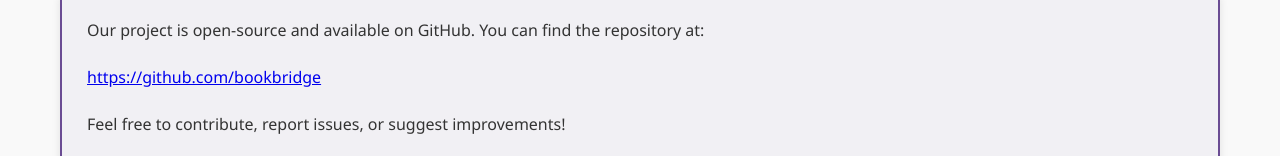
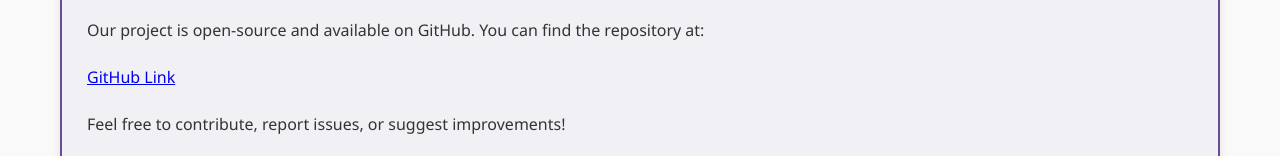
Before and after one commit to umeaimanMerchant/Group-5-A3-Project-Web-Look-and-Feel, a plain HTML site: page about.html in a window 1280 px wide. Shown: the part 2623-2779 px from the top of the page. Drawn offline with Linux system fonts and the light colour scheme; a script that the page names is missing.

Commit message:
Final push

```diff
--- a/about.html
+++ b/about.html
@@ -128,7 +128,7 @@
                 <h2 class="section-title">GitHub Repository</h2>
                 <div class="card mission-card">
                     <p>Our project is open-source and available on GitHub. You can find the repository at:</p>
-                    <p><a href="https://github.com/bookbridge" target="_blank">https://github.com/bookbridge</a></p>
+                    <p><a href="https://github.com/umeaimanMerchant/Group-5-A3-Project-Web-Look-and-Feel.git" target="_blank">GitHub Link</a></p>
                     <p>Feel free to contribute, report issues, or suggest improvements!</p>
                 </div>
             </section>
```
Also changed, not shown: img/aiman.png, img/priyanka.png, 2 other files.
